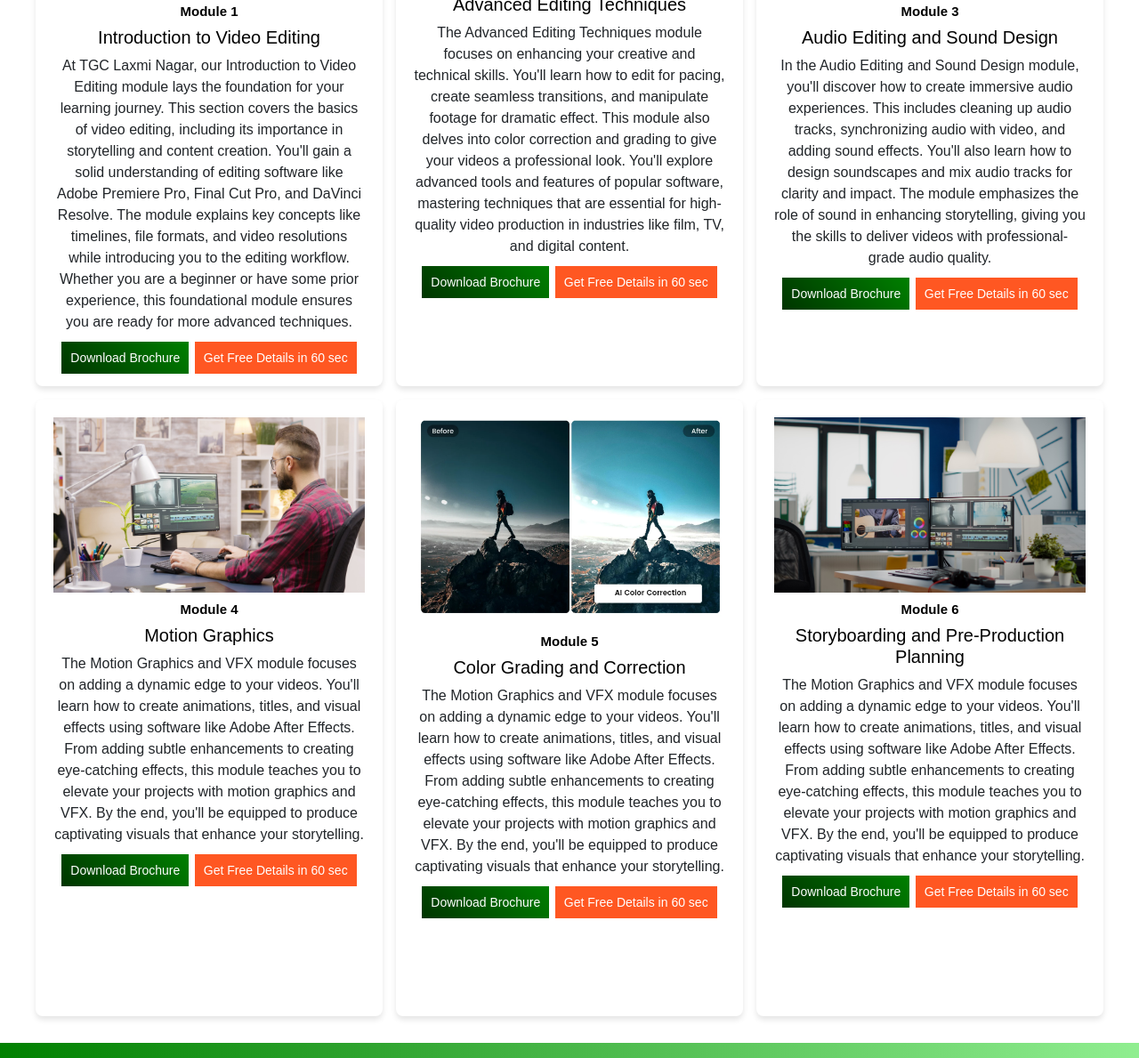
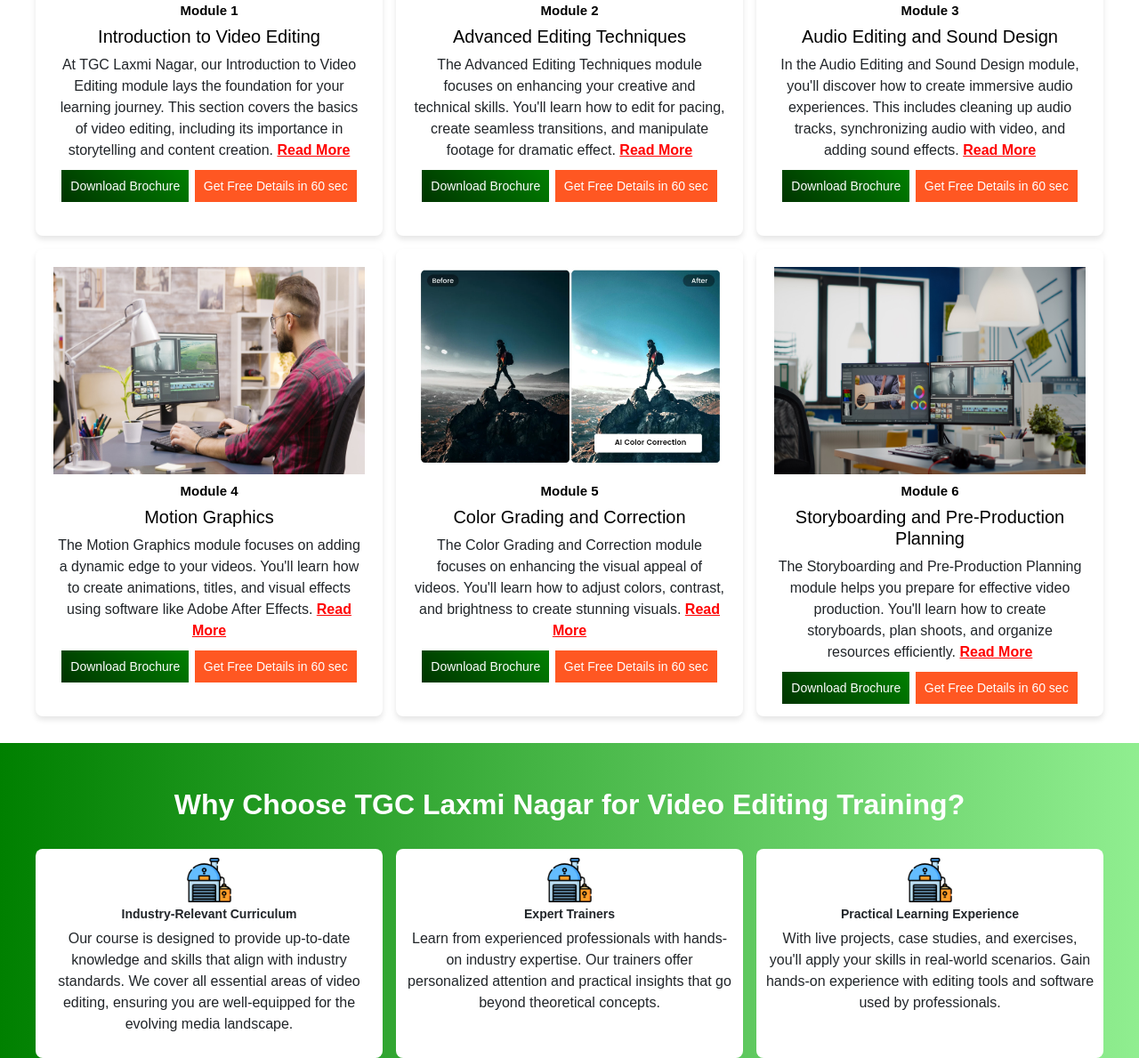
Before and after one commit to Pavitersharma/Tgc-landing-Page, a plain HTML site: page index.html in a window 1280 px wide. Shown: the part 1075-2264 px from the top of the page at 89% size. Drawn offline with nearby package versions, Linux system fonts and the light colour scheme.

Commit message:
responsive

```diff
--- a/assets/css/style.css
+++ b/assets/css/style.css
@@ -291,6 +291,7 @@ body {
 .card_content img{
   width: 100%;
   margin-bottom: 10px;
+  height: 233px;
 }
 .course_card h3 {
   font-size: 20px;
@@ -301,7 +302,9 @@ body {
   font-size: 15px;
   font-weight: 600;
 }
-
+.card_btn{
+  margin-top: 10px;
+}
 .card_btn a {
   text-decoration: none;
   padding: 10px;
@@ -318,6 +321,7 @@ body {
   background-color: green;
   background-image: linear-gradient(45deg, #00000096, transparent);
   text-decoration: none;
+  margin-top: 10px;
 }
 .course_card {
   background-color: #ffffff;
@@ -368,6 +372,7 @@ body {
     padding: 8px;
     font-size: 12px;
     width: 100%;
+
   }
 
   .card_content img {
@@ -1112,3 +1117,21 @@ button:hover {
   font-size: 20px;
   font-weight: bold;
 }
+
+
+
+
+
+
+ /* ===========================================read more========================== */
+
+.more-content {
+  display: none;
+}
+.read-more-btn {
+  color: red;
+  cursor: pointer;
+  text-decoration: underline;
+  font-weight: bold;
+
+}
--- a/assets/script/script.js
+++ b/assets/script/script.js
@@ -4,3 +4,15 @@ $(document).ready(function() {
       $(this).find(".toggle").text($(this).find(".toggle").text() == "+" ? "-" : "+");
     });
   });
+
+  function toggleReadMore(btn) {
+    let moreContent = btn.parentElement.nextElementSibling;
+
+    if (moreContent.style.display === "none" || moreContent.style.display === "") {
+        moreContent.style.display = "block";
+        btn.textContent = "Read Less";
+    } else {
+        moreContent.style.display = "none";
+        btn.textContent = "Read More";
+    }
+}
--- a/index.html
+++ b/index.html
@@ -138,122 +138,21 @@
                 <img src="./assets/images/section-2/1.jpg" loading="lazy" />
                 <h4>Module 1</h4>
                 <h3>Introduction to Video Editing</h3>
+                <div class="content">
                     <p>
-              At TGC Laxmi Nagar, our Introduction to Video Editing module lays
-              the foundation for your learning journey. This section covers the
-              basics of video editing, including its importance in storytelling
-              and content creation. You'll gain a solid understanding of editing
-              software like Adobe Premiere Pro, Final Cut Pro, and DaVinci
-              Resolve. The module explains key concepts like timelines, file
-              formats, and video resolutions while introducing you to the
-              editing workflow. Whether you are a beginner or have some prior
-              experience, this foundational module ensures you are ready for
-              more advanced techniques.
+                        At TGC Laxmi Nagar, our Introduction to Video Editing module lays the foundation for your learning journey.
+                        This section covers the basics of video editing, including its importance in storytelling and content creation.
+                        <span class="read-more-btn" onclick="toggleReadMore(this)">Read More</span>
                     </p>
+                    <span class="more-content" style="display: none;">
+                        <p>
+                            You'll gain a solid understanding of editing software like Adobe Premiere Pro, Final Cut Pro, and DaVinci Resolve.
+                            The module explains key concepts like timelines, file formats, and video resolutions while introducing you to the editing workflow.
+                            Whether you are a beginner or have some prior experience, this foundational module ensures you are ready for more advanced techniques.
+                        </p>
+
+                    </span>
                 </div>
-          <div class="card_btn">
-            <a href="" id="card_btn1">Download Brochure</a>
-            <a href="">Get Free Details in 60 sec</a>
-          </div>
-        </div>
-        <div class="course_card">
-          <div class="card_content">
-            <img src="./assets/images/section-2/2.jpg" loading="lazy" />
-            <h4>Module 2</h4>
-            <h3>Advanced Editing Techniques</h3>
-            <p>
-              The Advanced Editing Techniques module focuses on enhancing your
-              creative and technical skills. You'll learn how to edit for
-              pacing, create seamless transitions, and manipulate footage for
-              dramatic effect. This module also delves into color correction and
-              grading to give your videos a professional look. You'll explore
-              advanced tools and features of popular software, mastering
-              techniques that are essential for high-quality video production in
-              industries like film, TV, and digital content.
-            </p>
-          </div>
-          <div class="card_btn">
-            <a href="" id="card_btn1">Download Brochure</a>
-            <a href="">Get Free Details in 60 sec</a>
-          </div>
-        </div>
-        <div class="course_card">
-          <div class="card_content">
-            <img src="./assets/images/section-2/3.jpg" loading="lazy" />
-            <h4>Module 3</h4>
-            <h3>Audio Editing and Sound Design</h3>
-            <p>
-              In the Audio Editing and Sound Design module, you'll discover how
-              to create immersive audio experiences. This includes cleaning up
-              audio tracks, synchronizing audio with video, and adding sound
-              effects. You'll also learn how to design soundscapes and mix audio
-              tracks for clarity and impact. The module emphasizes the role of
-              sound in enhancing storytelling, giving you the skills to deliver
-              videos with professional-grade audio quality.
-            </p>
-          </div>
-          <div class="card_btn">
-            <a href="" id="card_btn1">Download Brochure</a>
-            <a href="">Get Free Details in 60 sec</a>
-          </div>
-        </div>
-        <div class="course_card">
-          <div class="card_content">
-            <img src="./assets/images/section-2/4.jpg" loading="lazy" />
-            <h4>Module 4</h4>
-            <h3>Motion Graphics</h3>
-            <p>
-              The Motion Graphics and VFX module focuses on adding a dynamic
-              edge to your videos. You'll learn how to create animations,
-              titles, and visual effects using software like Adobe After
-              Effects. From adding subtle enhancements to creating eye-catching
-              effects, this module teaches you to elevate your projects with
-              motion graphics and VFX. By the end, you'll be equipped to produce
-              captivating visuals that enhance your storytelling.
-            </p>
-          </div>
-          <div class="card_btn">
-            <a href="" id="card_btn1">Download Brochure</a>
-            <a href="">Get Free Details in 60 sec</a>
-          </div>
-        </div>
-        <div class="course_card">
-          <div class="card_content">
-            <img
-              src="./assets/images/section-2/color-grading.webp"
-              loading="lazy"
-            />
-            <h4>Module 5</h4>
-            <h3>Color Grading and Correction</h3>
-            <p>
-              The Motion Graphics and VFX module focuses on adding a dynamic
-              edge to your videos. You'll learn how to create animations,
-              titles, and visual effects using software like Adobe After
-              Effects. From adding subtle enhancements to creating eye-catching
-              effects, this module teaches you to elevate your projects with
-              motion graphics and VFX. By the end, you'll be equipped to produce
-              captivating visuals that enhance your storytelling.
-            </p>
-          </div>
-          <div class="card_btn">
-            <a href="" id="card_btn1">Download Brochure</a>
-            <a href="">Get Free Details in 60 sec</a>
-          </div>
-        </div>
-        <div class="course_card">
-          <div class="card_content">
-            <img src="./assets/images/section-2/2.jpg" loading="lazy" />
-            <h4>Module 6</h4>
-            <h3>Storyboarding and Pre-Production Planning</h3>
-            <p>
-              The Motion Graphics and VFX module focuses on adding a dynamic
-              edge to your videos. You'll learn how to create animations,
-              titles, and visual effects using software like Adobe After
-              Effects. From adding subtle enhancements to creating eye-catching
-              effects, this module teaches you to elevate your projects with
-              motion graphics and VFX. By the end, you'll be equipped to produce
-              captivating visuals that enhance your storytelling.
-            </p>
             </div>
             <div class="card_btn">
                 <a href="" id="card_btn1">Download Brochure</a>
@@ -261,7 +160,137 @@
             </div>
         </div>
 
+        <div class="course_card">
+            <div class="card_content">
+                <img src="./assets/images/section-2/2.jpg" loading="lazy" />
+                <h4>Module 2</h4>
+                <h3>Advanced Editing Techniques</h3>
+                <div class="content">
+                    <p>
+                        The Advanced Editing Techniques module focuses on enhancing your creative and technical skills.
+                        You'll learn how to edit for pacing, create seamless transitions, and manipulate footage for dramatic effect.
+                        <span class="read-more-btn" onclick="toggleReadMore(this)">Read More</span>
+                    </p>
+                    <span class="more-content" style="display: none;">
+                        <p>
+                            This module also delves into color correction and grading to give your videos a professional look.
+                            You'll explore advanced tools and features of popular software, mastering techniques that are essential for high-quality video production in industries like film, TV, and digital content.
+                        </p>
+
+                    </span>
                 </div>
+            </div>
+            <div class="card_btn">
+                <a href="" id="card_btn1">Download Brochure</a>
+                <a href="">Get Free Details in 60 sec</a>
+            </div>
+        </div>
+
+        <div class="course_card">
+            <div class="card_content">
+                <img src="./assets/images/section-2/3.jpg" loading="lazy" />
+                <h4>Module 3</h4>
+                <h3>Audio Editing and Sound Design</h3>
+                <div class="content">
+                    <p>
+                        In the Audio Editing and Sound Design module, you'll discover how to create immersive audio experiences.
+                        This includes cleaning up audio tracks, synchronizing audio with video, and adding sound effects.
+                        <span class="read-more-btn" onclick="toggleReadMore(this)">Read More</span>
+                    </p>
+                    <span class="more-content" style="display: none;">
+                        <p>
+                            You'll also learn how to design soundscapes and mix audio tracks for clarity and impact.
+                            The module emphasizes the role of sound in enhancing storytelling, giving you the skills to deliver videos with professional-grade audio quality.
+                        </p>
+
+                    </span>
+                </div>
+            </div>
+            <div class="card_btn">
+                <a href="" id="card_btn1">Download Brochure</a>
+                <a href="">Get Free Details in 60 sec</a>
+            </div>
+        </div>
+
+        <div class="course_card">
+            <div class="card_content">
+                <img src="./assets/images/section-2/4.jpg" loading="lazy" />
+                <h4>Module 4</h4>
+                <h3>Motion Graphics</h3>
+                <div class="content">
+                    <p>
+                        The Motion Graphics module focuses on adding a dynamic edge to your videos.
+                        You'll learn how to create animations, titles, and visual effects using software like Adobe After Effects.
+                        <span class="read-more-btn" onclick="toggleReadMore(this)">Read More</span>
+                    </p>
+                    <span class="more-content" style="display: none;">
+                        <p>
+                            From adding subtle enhancements to creating eye-catching effects, this module teaches you to elevate your projects with motion graphics and VFX.
+                            By the end, you'll be equipped to produce captivating visuals that enhance your storytelling.
+                        </p>
+
+                    </span>
+                </div>
+            </div>
+            <div class="card_btn">
+                <a href="" id="card_btn1">Download Brochure</a>
+                <a href="">Get Free Details in 60 sec</a>
+            </div>
+        </div>
+
+        <div class="course_card">
+            <div class="card_content">
+                <img src="./assets/images/section-2/color-grading.webp" loading="lazy" />
+                <h4>Module 5</h4>
+                <h3>Color Grading and Correction</h3>
+                <div class="content">
+                    <p>
+                        The Color Grading and Correction module focuses on enhancing the visual appeal of videos.
+                        You'll learn how to adjust colors, contrast, and brightness to create stunning visuals.
+                        <span class="read-more-btn" onclick="toggleReadMore(this)">Read More</span>
+                    </p>
+                    <span class="more-content" style="display: none;">
+                        <p>
+                            This module covers tools like Adobe Premiere Pro, DaVinci Resolve, and other industry-standard software.
+                            By the end of this module, you'll be able to produce videos with a polished, professional look.
+                        </p>
+
+                    </span>
+                </div>
+            </div>
+            <div class="card_btn">
+                <a href="" id="card_btn1">Download Brochure</a>
+                <a href="">Get Free Details in 60 sec</a>
+            </div>
+        </div>
+
+        <div class="course_card">
+            <div class="card_content">
+                <img src="./assets/images/section-2/2.jpg" loading="lazy" />
+                <h4>Module 6</h4>
+                <h3>Storyboarding and Pre-Production Planning</h3>
+                <div class="content">
+                    <p>
+                        The Storyboarding and Pre-Production Planning module helps you prepare for effective video production.
+                        You'll learn how to create storyboards, plan shoots, and organize resources efficiently.
+                        <span class="read-more-btn" onclick="toggleReadMore(this)">Read More</span>
+                    </p>
+                    <span class="more-content" style="display: none;">
+                        <p>
+                            This module ensures that you understand the planning process behind video projects, setting you up for smooth execution and high-quality production.
+                            By mastering pre-production, you'll gain confidence in bringing your creative vision to life.
+                        </p>
+
+                    </span>
+                </div>
+            </div>
+            <div class="card_btn">
+                <a href="" id="card_btn1">Download Brochure</a>
+                <a href="">Get Free Details in 60 sec</a>
+            </div>
+        </div>
+    </div>
+
     </section>
 
     <section class="section-4">
```
Lines whose indentation alone changed are shown as unchanged.
